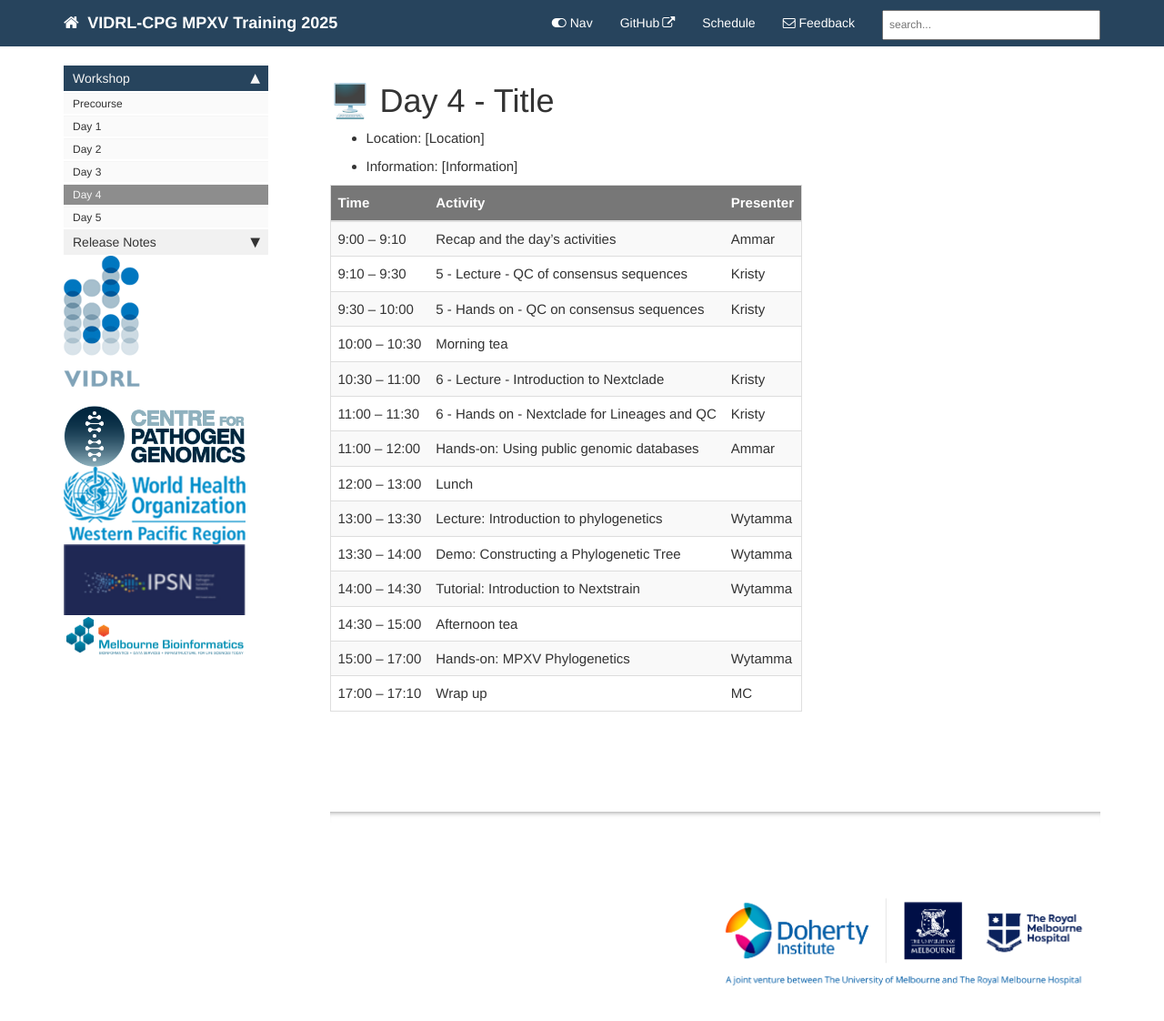
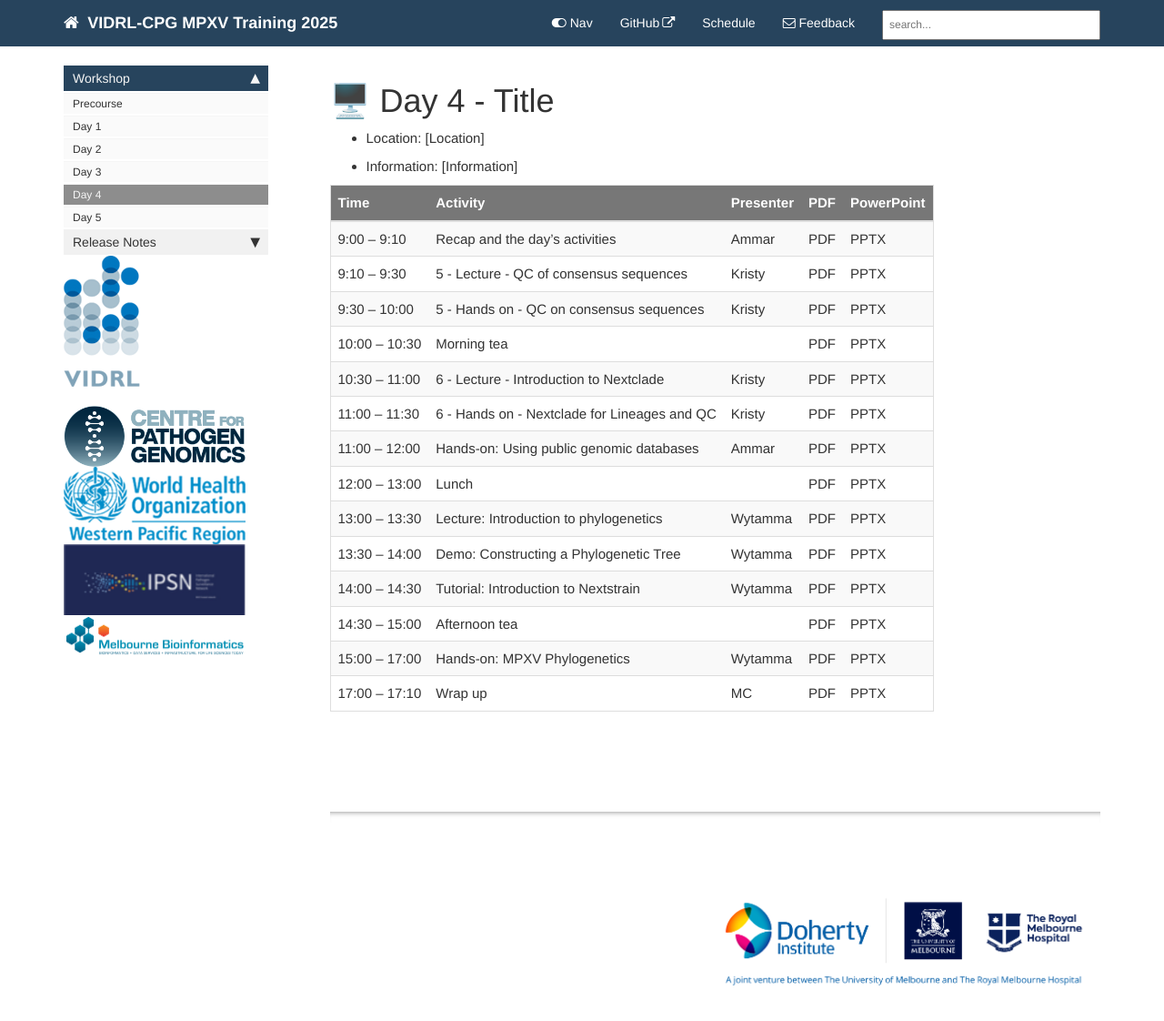
Before and after one commit to vidrl/training-mpxv-2025, a Jekyll site: the page built from pages/mydoc/day4.md, in a window 1280 px wide and 1177 px high. Shown: the top 1122 px of the window at 91% size. Built offline with Jekyll 4.4.1, drawn with Linux system fonts in a browser that asks for light colours; comment, search, counter and statistics services are not loaded.

Commit message:
Update day4.md

```diff
--- a/pages/mydoc/day4.md
+++ b/pages/mydoc/day4.md
@@ -21,19 +21,19 @@ margin-bottom: 10px;
 - Location: [Location]
 - Information: [Information]
 
-| **Time**         | **Activity**                                         | **Presenter**  |
-|------------------|-----------------------------------------------------|-----------------|
-| 9:00 – 9:10      | Recap and the day's activities                      | Ammar           |
-| 9:10 – 9:30      | 5 - Lecture - QC of consensus sequences             | Kristy          |
-| 9:30 – 10:00     | 5 - Hands on - QC on consensus sequences            | Kristy          |
-| 10:00 – 10:30    | Morning tea                                        |                 |
-| 10:30 – 11:00    | 6 - Lecture - Introduction to Nextclade            | Kristy          |
-| 11:00 – 11:30    | 6 - Hands on - Nextclade for Lineages and QC      | Kristy          |
-| 11:00 – 12:00    | Hands-on: Using public genomic databases            | Ammar           |
-| 12:00 – 13:00    | Lunch                                              |                 |
-| 13:00 – 13:30    | Lecture: Introduction to phylogenetics             | Wytamma         |
-| 13:30 – 14:00    | Demo: Constructing a Phylogenetic Tree             | Wytamma         |
-| 14:00 – 14:30    | Tutorial: Introduction to Nextstrain               | Wytamma         |
-| 14:30 – 15:00    | Afternoon tea                                      |                 |
-| 15:00 – 17:00    | Hands-on: MPXV Phylogenetics                       | Wytamma         |
-| 17:00 – 17:10    | Wrap up                                            | MC              |
+| **Time**         | **Activity**                                         | **Presenter**  | **PDF** | **PowerPoint** |
+|------------------|-----------------------------------------------------|-----------------|---------|----------------|
+| 9:00 – 9:10      | Recap and the day's activities                      | Ammar           | PDF     | PPTX           |
+| 9:10 – 9:30      | 5 - Lecture - QC of consensus sequences             | Kristy          | PDF     | PPTX           |
+| 9:30 – 10:00     | 5 - Hands on - QC on consensus sequences            | Kristy          | PDF     | PPTX           |
+| 10:00 – 10:30    | Morning tea                                        |                 | PDF     | PPTX           |
+| 10:30 – 11:00    | 6 - Lecture - Introduction to Nextclade            | Kristy          | PDF     | PPTX           |
+| 11:00 – 11:30    | 6 - Hands on - Nextclade for Lineages and QC      | Kristy          | PDF     | PPTX           |
+| 11:00 – 12:00    | Hands-on: Using public genomic databases            | Ammar           | PDF     | PPTX           |
+| 12:00 – 13:00    | Lunch                                              |                 | PDF     | PPTX           |
+| 13:00 – 13:30    | Lecture: Introduction to phylogenetics             | Wytamma         | PDF     | PPTX           |
+| 13:30 – 14:00    | Demo: Constructing a Phylogenetic Tree             | Wytamma         | PDF     | PPTX           |
+| 14:00 – 14:30    | Tutorial: Introduction to Nextstrain               | Wytamma         | PDF     | PPTX           |
+| 14:30 – 15:00    | Afternoon tea                                      |                 | PDF     | PPTX           |
+| 15:00 – 17:00    | Hands-on: MPXV Phylogenetics                       | Wytamma         | PDF     | PPTX           |
+| 17:00 – 17:10    | Wrap up                                            | MC              | PDF     | PPTX           |
```
